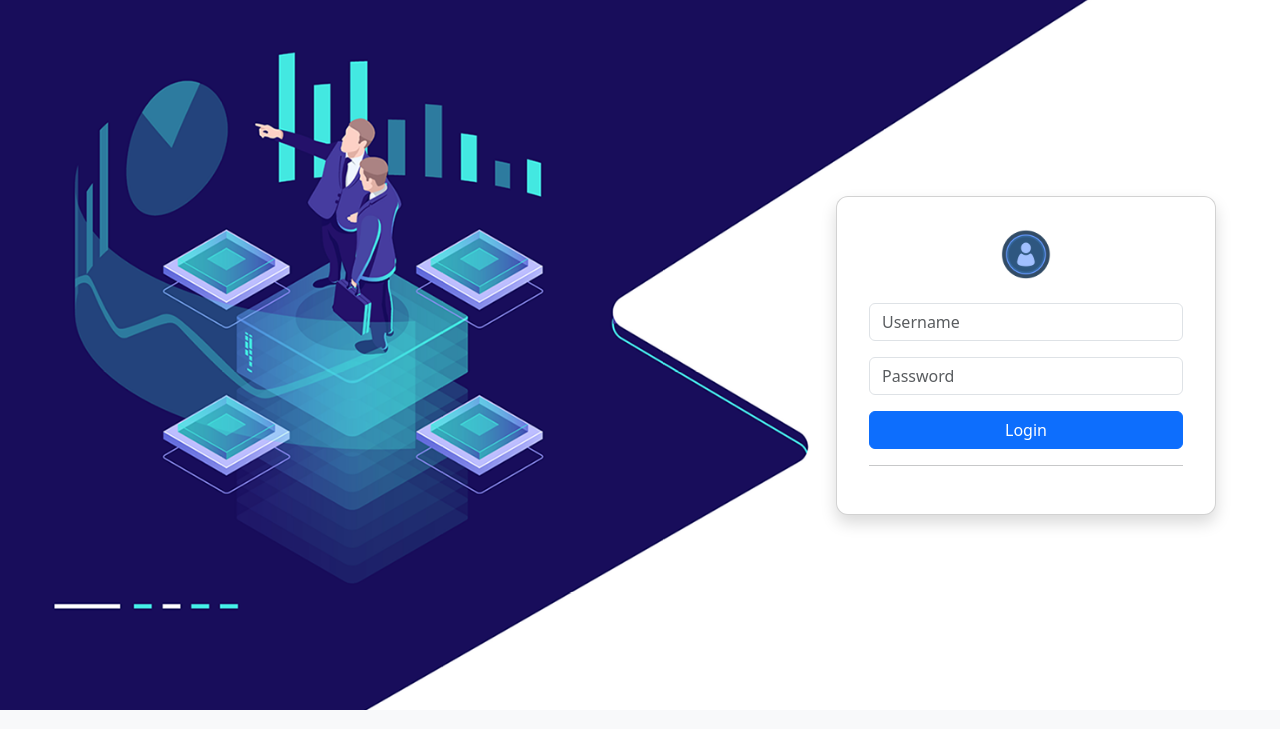
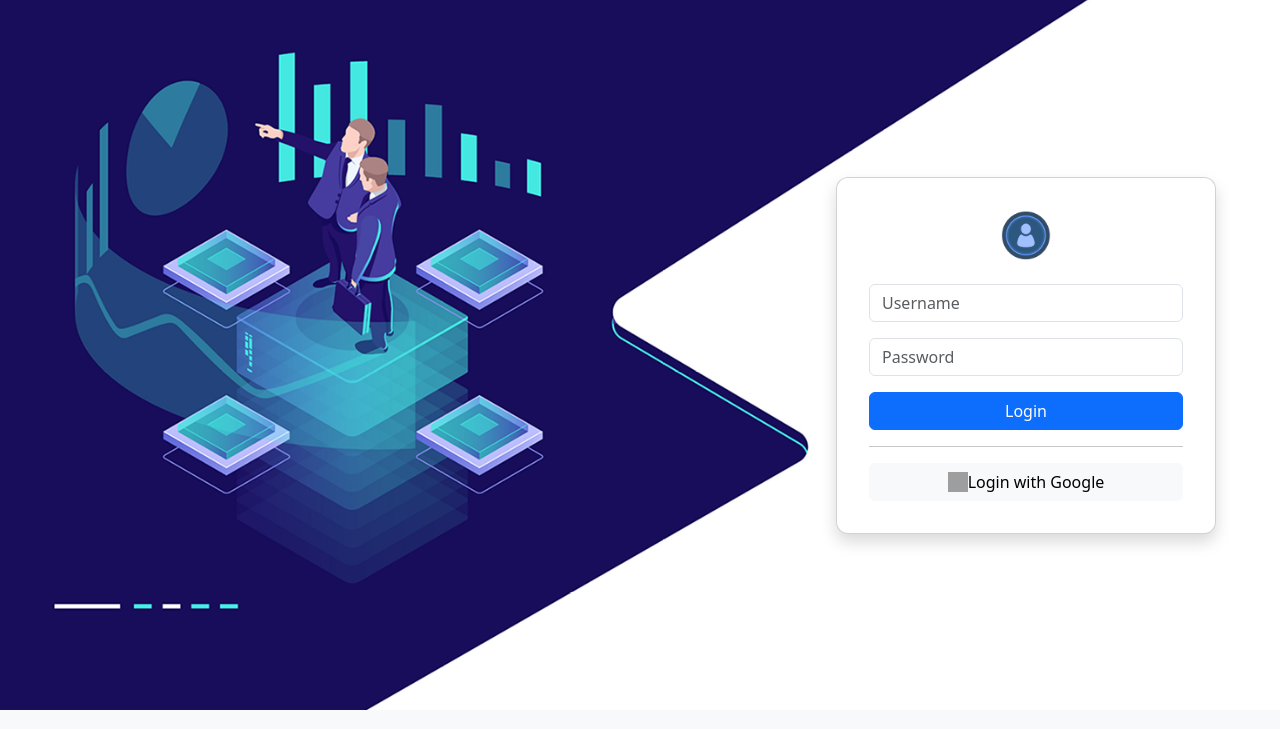
Before and after one commit to Deepak-Muvvala-Magnasoft/Base, a Flask app: page /login in a window 1280 px wide. Shown: the part 71-800 px from the top of the page. Run offline with Flask 3, Linux system fonts and the light colour scheme; parts of the project's set-up code (start-up, migrations or seed data) failed here and were passed over; some libraries are stand-ins or nearby versions; grey boxes are pictures that could not be loaded.

Commit message:
reset phot fix3

```diff
--- a/templates/login.html
+++ b/templates/login.html
@@ -26,7 +26,6 @@
       </h1>
 
       <form method="POST" aria-label="Login Form">
-        <input type="hidden" name="next" value="{{ request.args.get('next', '') }}">
         <div class="mb-3">
           <label for="username" class="form-label visually-hidden">Username</label>
           <input type="text" id="username" name="username" class="form-control" placeholder="Username" required />
@@ -40,13 +39,11 @@
         <button type="submit" class="btn btn-primary w-100">Login</button>
 
         <hr>
-    {% if google_login_url %}
-  <a href="{{ google_login_url }}"
-     class="btn btn-light w-100 d-flex align-items-center justify-content-center">
-    <img src="https://www.svgrepo.com/show/475656/google-color.svg" alt="Google" width="20" height="20">
-    Login with Google
-  </a>
-{% endif %}
+        <a href="{{ url_for('google.login') }}"
+          class="btn btn-light w-100 d-flex align-items-center justify-content-center">
+          <img src="https://www.svgrepo.com/show/475656/google-color.svg" alt="Google" width="20" height="20">
+          Login with Google
+        </a>
       </form>
     </main>
   </div>
```
